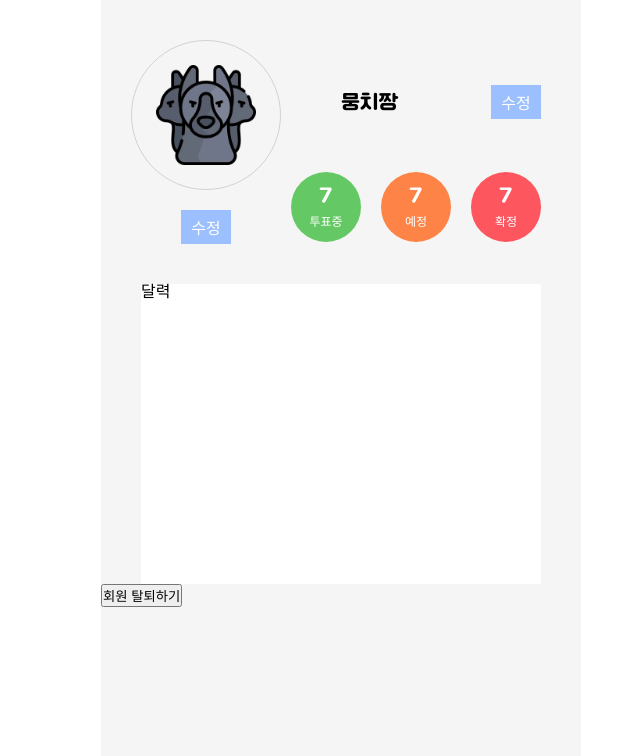
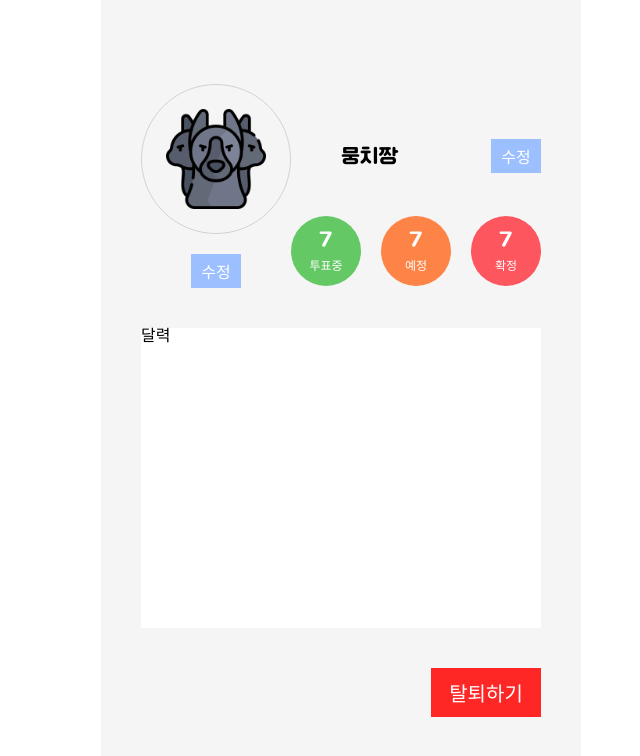
Before and after one commit to FRONT-END-BOOTCAMP-PLUS-3/moongchija, a Next.js app: page /user in a window 1280 px wide. Shown: the top 756 px of the page, without its empty margins (299-939 px from the left). Built offline with nearby package versions, Linux system fonts and the light colour scheme; a web font is replaced by a local one.

Commit message:
[style] 마이페이지 UI 수정 및 달력 제외 완성

```diff
--- a/app/user/mypage.module.scss
+++ b/app/user/mypage.module.scss
@@ -1,9 +1,14 @@
-.container {
+.myPagecontainer {
+  display: flex;
+  flex-direction: column;
+  justify-content: center;
+  margin: 0 auto;
+  height: 100%;
+
+  .profileWrapper {
     display: flex;
     align-items: center;
-  padding-left: 30px;
-  margin: 40px 0px;
-  gap: 10px;
+    margin-bottom: 40px;
 
     .profileBox {
       display: flex;
@@ -33,9 +38,9 @@
       display: flex;
       flex-direction: column;
       justify-content: flex-end;
-    align-items: center;
+      align-items: flex-end;
       height: 200px;
-    gap: 10px;
+
       font-size: var(--font-size-md);
       font-family: var(--font-sub);
 
@@ -44,20 +49,8 @@
         justify-content: flex-end;
         align-items: center;
         gap: 10px;
-      width: 100%;
+        width: 90%;
         height: 40px;
-    }
-  }
-}
-
-.appointmentCountBox {
-  display: flex;
-  justify-content: center;
-  align-items: center;
-  flex-direction: row;
-  gap: 20px;
-  padding-top: 40px;
-}
 
         .userName {
           width: 140px;
@@ -85,3 +78,24 @@
         .hiddenLabel {
           display: none;
         }
+      }
+
+      .appointmentCountBox {
+        display: flex;
+        justify-content: center;
+        align-items: center;
+        flex-direction: row;
+        gap: 20px;
+        padding-top: 40px;
+      }
+    }
+  }
+
+  .calendarWrapper {
+    margin-bottom: 40px;
+  }
+
+  .deleteAccountButton {
+    text-align: right;
+  }
+}
--- a/app/user/page.tsx
+++ b/app/user/page.tsx
@@ -23,8 +23,8 @@ const MyPagePage = () => {
   };
 
   return (
-    <div>
-      <div className={styles.container}>
+    <div className={styles.myPagecontainer}>
+      <div className={styles.profileWrapper}>
         <div className={styles.profileBox}>
           <div className={styles.profileImage}>
             <Image
@@ -58,11 +58,11 @@ const MyPagePage = () => {
               </div>
             )}
 
-            <div onClick={handleEditClick} className={styles.editButtonBox}>
-              <Button text="수정" size="xs" />
+            <div className={styles.editButtonBox}>
+              <Button text="수정" size="xs" onClick={handleEditClick} />
             </div>
           </div>
-          <div>
+
           <div className={styles.appointmentCountBox}>
             {appointmentData.map((item, index) => (
               <AppointmentCount
@@ -74,13 +74,14 @@ const MyPagePage = () => {
           </div>
         </div>
       </div>
-      </div>
 
-      <div>
+      <div className={styles.calendarWrapper}>
         <Calendar />
       </div>
 
-      <button>회원 탈퇴하기</button>
+      <div className={styles.deleteAccountButton}>
+        <Button text="탈퇴하기" size="sm" color="--exit-red" />
+      </div>
     </div>
   );
 };
```
Lines whose indentation alone changed are shown as unchanged.
